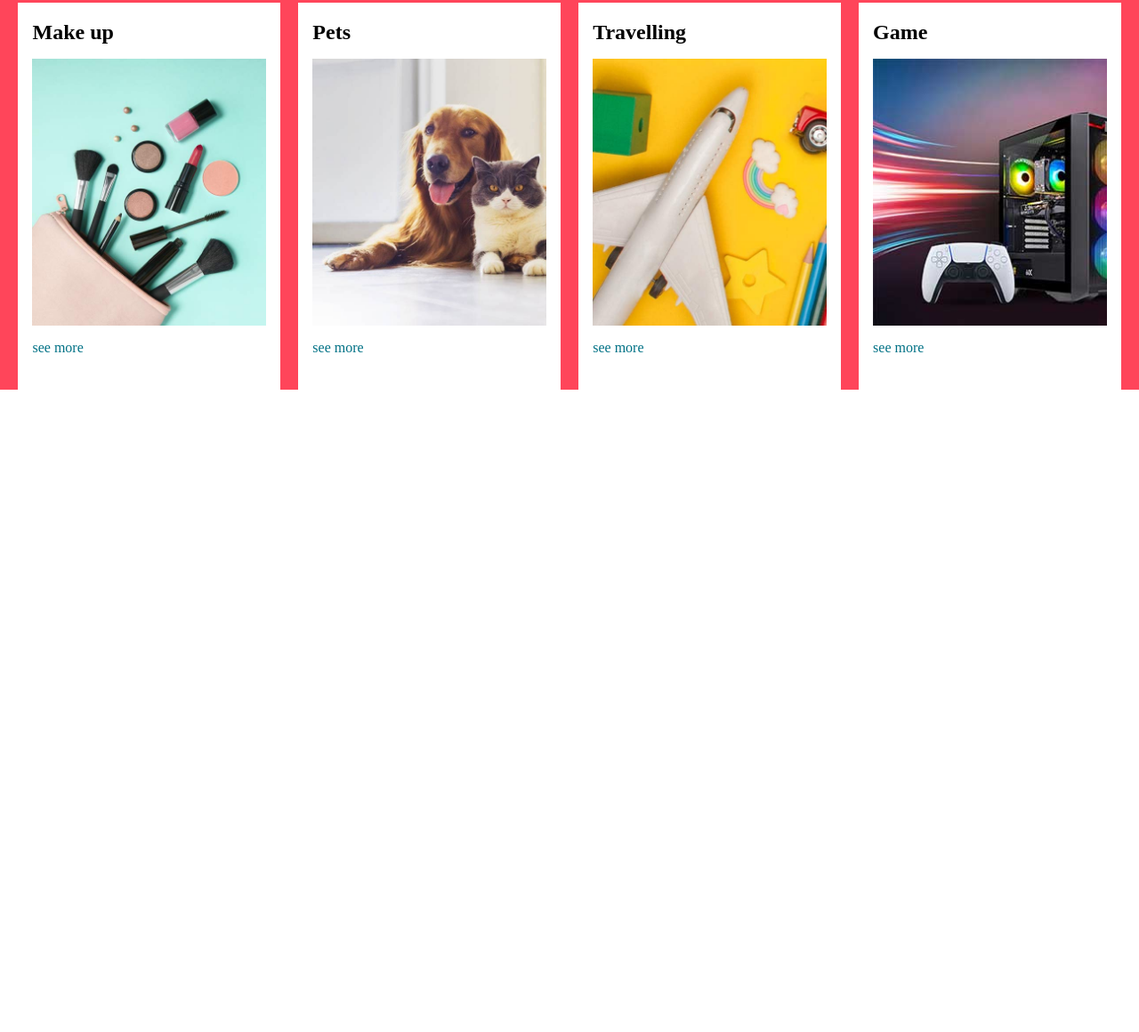
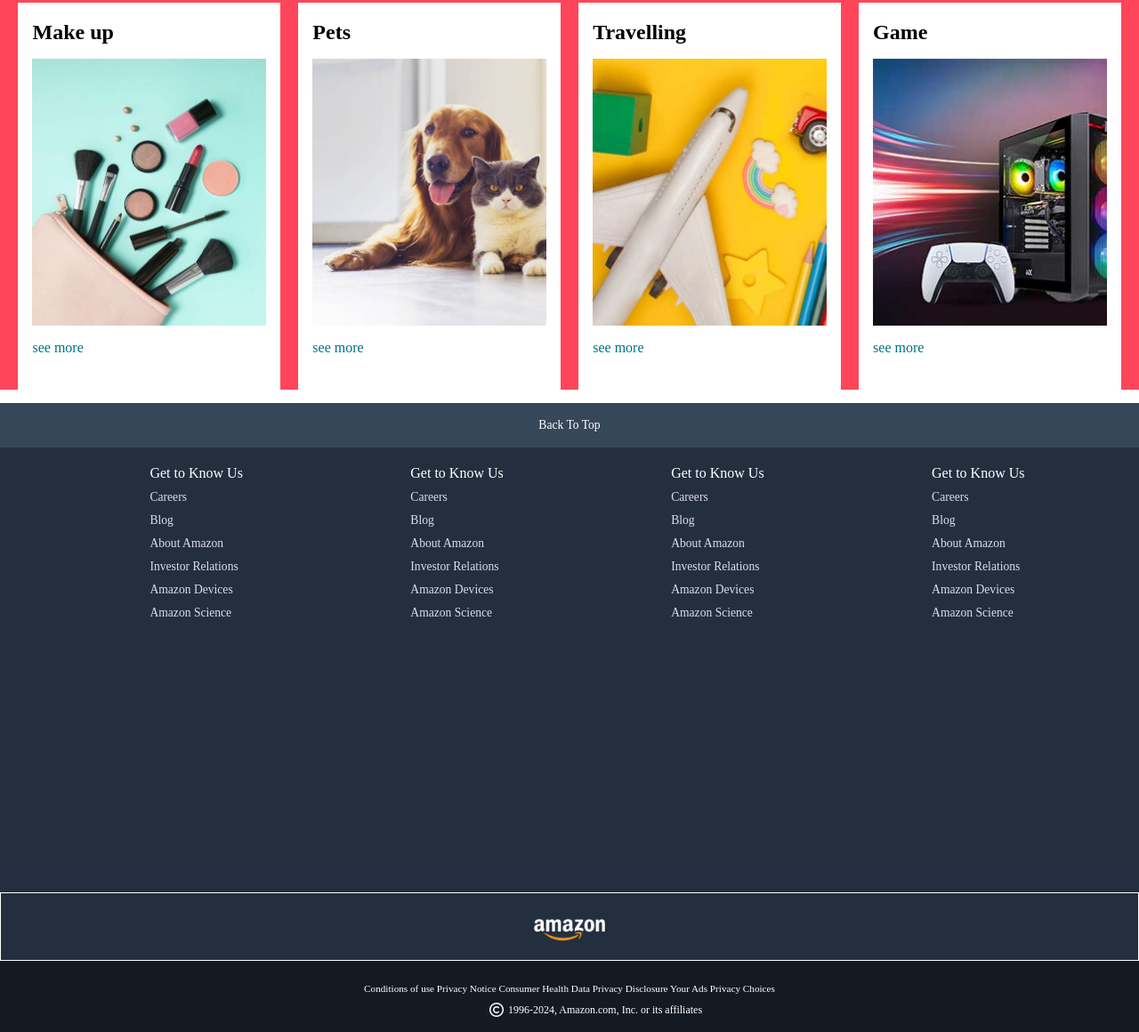
Before and after one commit to Mahinrahi/amazon_website, a plain HTML site: page index.html in a window 1280 px wide. Shown: the part 912-2072 px from the top of the page at 89% size. Before the commit the page ends 1350 px from the top, so only its background shows below. Drawn offline with Linux system fonts and the light colour scheme.

Commit message:
footer added. completed

```diff
--- a/index.html
+++ b/index.html
@@ -67,6 +67,7 @@
           <p>Sell</p>
         </div>
       </div>
+    </header>
 
     <div class="hero-section">
       <div class="hero-message">
@@ -160,6 +161,68 @@
         </div>
       </div>
     </div>
-    </header>
+
+    <footer>
+      <div class="foot-panel">Back To Top</div>
+
+      <div class="foot-panel2">
+        <ul>
+          <p>Get to Know Us</p>
+          <a href="">Careers</a>
+          <a href="">Blog</a>
+          <a href="">About Amazon</a>
+          <a href="">Investor Relations</a>
+          <a href="">Amazon Devices</a>
+          <a href="">Amazon Science</a>
+        </ul>
+
+        <ul>
+          <p>Get to Know Us</p>
+          <a href="">Careers</a>
+          <a href="">Blog</a>
+          <a href="">About Amazon</a>
+          <a href="">Investor Relations</a>
+          <a href="">Amazon Devices</a>
+          <a href="">Amazon Science</a>
+        </ul>
+
+        <ul>
+          <p>Get to Know Us</p>
+          <a href="">Careers</a>
+          <a href="">Blog</a>
+          <a href="">About Amazon</a>
+          <a href="">Investor Relations</a>
+          <a href="">Amazon Devices</a>
+          <a href="">Amazon Science</a>
+        </ul>
+
+        <ul>
+          <p>Get to Know Us</p>
+          <a href="">Careers</a>
+          <a href="">Blog</a>
+          <a href="">About Amazon</a>
+          <a href="">Investor Relations</a>
+          <a href="">Amazon Devices</a>
+          <a href="">Amazon Science</a>
+        </ul>
+      </div>
+      <div class="foot-panel3">
+        <div class="logo"></div>
+      </div>
+
+      <div class="foot-panel4">
+        <div class="pages">
+          <a href="">Conditions of use</a>
+          <a href="">Privacy Notice</a>
+          <a href="">Consumer Health Data</a>
+          <a href="">Privacy Disclosure</a>
+          <a href="">Your Ads Privacy Choices</a>
+        </div>
+        <div class="copyright">
+          <i class="fa-regular fa-copyright"></i>
+          <span>1996-2024, Amazon.com, Inc. or its affiliates</span>
+        </div>
+      </div>
+    </footer>
   </body>
 </html>
--- a/style.css
+++ b/style.css
@@ -212,3 +212,90 @@
   color: #007185;
   /* text-decoration: underline dotted; */
 }
+
+/* footer */
+
+.foot-panel {
+  background-color: #37475a;
+  color: white;
+  height: 50px;
+  display: flex;
+  justify-content: center;
+  align-items: center;
+  font-size: 0.85rem;
+}
+
+footer {
+  margin-top: 15px;
+}
+
+.foot-panel2 {
+  background-color: #232f3f;
+  height: 500px;
+  display: flex;
+  justify-content: space-evenly;
+  color: white;
+}
+
+ul {
+  margin: 20px;
+}
+
+ul a {
+  display: block;
+  /* color: white; */
+  text-decoration-line: none;
+  font-size: 0.85rem;
+  margin-top: 10px;
+  color: #ddddee;
+}
+
+.foot-panel3 {
+  background-color: #232f3f;
+  /* color: white; */
+  border: 0.5px solid white;
+  height: 75px;
+  display: flex;
+  justify-content: center;
+  align-items: center;
+}
+
+.logo {
+  height: 50px;
+  width: 100px;
+  background-size: cover;
+  background-image: url("amazon_logo.png");
+}
+
+.foot-panel4 {
+  background-color: #131a22;
+  color: white;
+  height: 80px;
+}
+
+.pages {
+  font-size: 0.9rem;
+  text-align: center;
+  padding-top: 25px;
+  color: white;
+  font-size: 0.7rem;
+  text-align: center;
+}
+
+.pages a {
+  color: white;
+  text-decoration-line: none;
+}
+
+.copyright {
+  display: flex;
+  /* justify-content: space-evenly; */
+  padding-top: 10px;
+  align-items: center;
+  margin-left: 550px;
+}
+
+.copyright span {
+  padding-left: 5px;
+  font-size: 0.75rem;
+}
```
Lines whose indentation alone changed are shown as unchanged.
